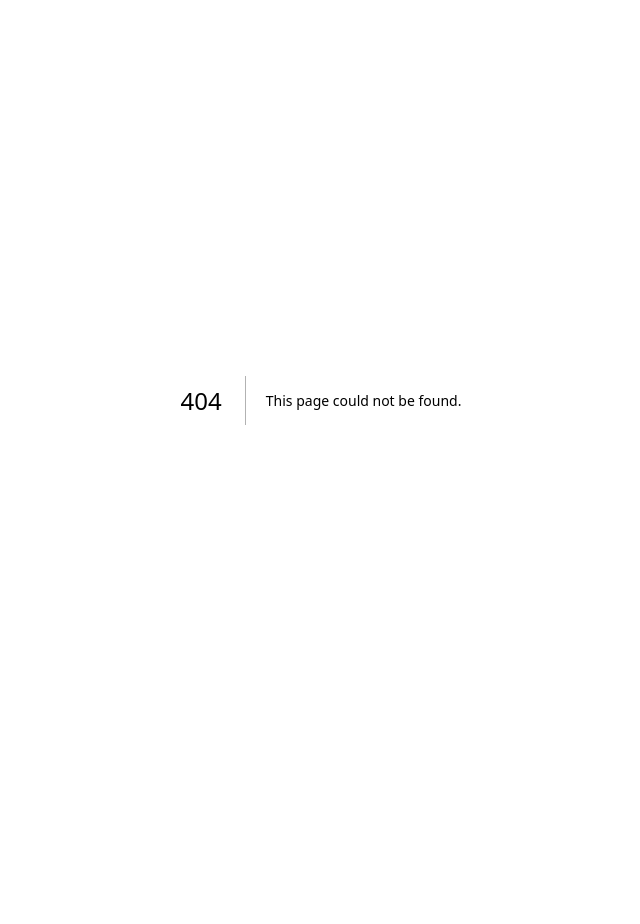
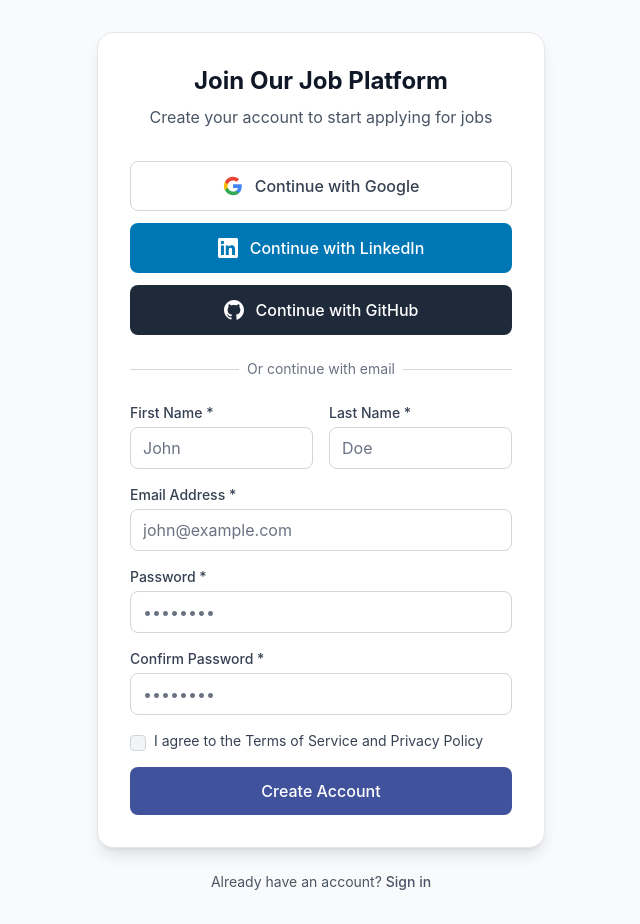
Before and after one commit to mdalmamungalib/job-posting, a Next.js app: page /signup in a window 1280 px wide. Before the commit this address had no page. Shown: the whole page, without its empty margins (319-959 px from the left). Before the commit the page ends 800 px from the top, so only its background shows below. Built offline with nearby package versions, Linux system fonts and the light colour scheme.

Commit message:
some update

```diff
--- /dev/null
+++ b/app/(front-end)/signup/page.jsx
@@ -0,0 +1,20 @@
+"use client";
+import Head from "next/head";
+import SignUpPage from "@/components/Frontend/SignUpPage/SignUpPage";
+
+const page = () => {
+  return (
+    <>
+      <Head>
+        <title className="">Sign Up - Job Posting Platform</title>
+        <meta
+          name="description"
+          content="Create your account to start applying for jobs"
+        />
+      </Head>
+      <SignUpPage />
+    </>
+  );
+};
+
+export default page;
```
